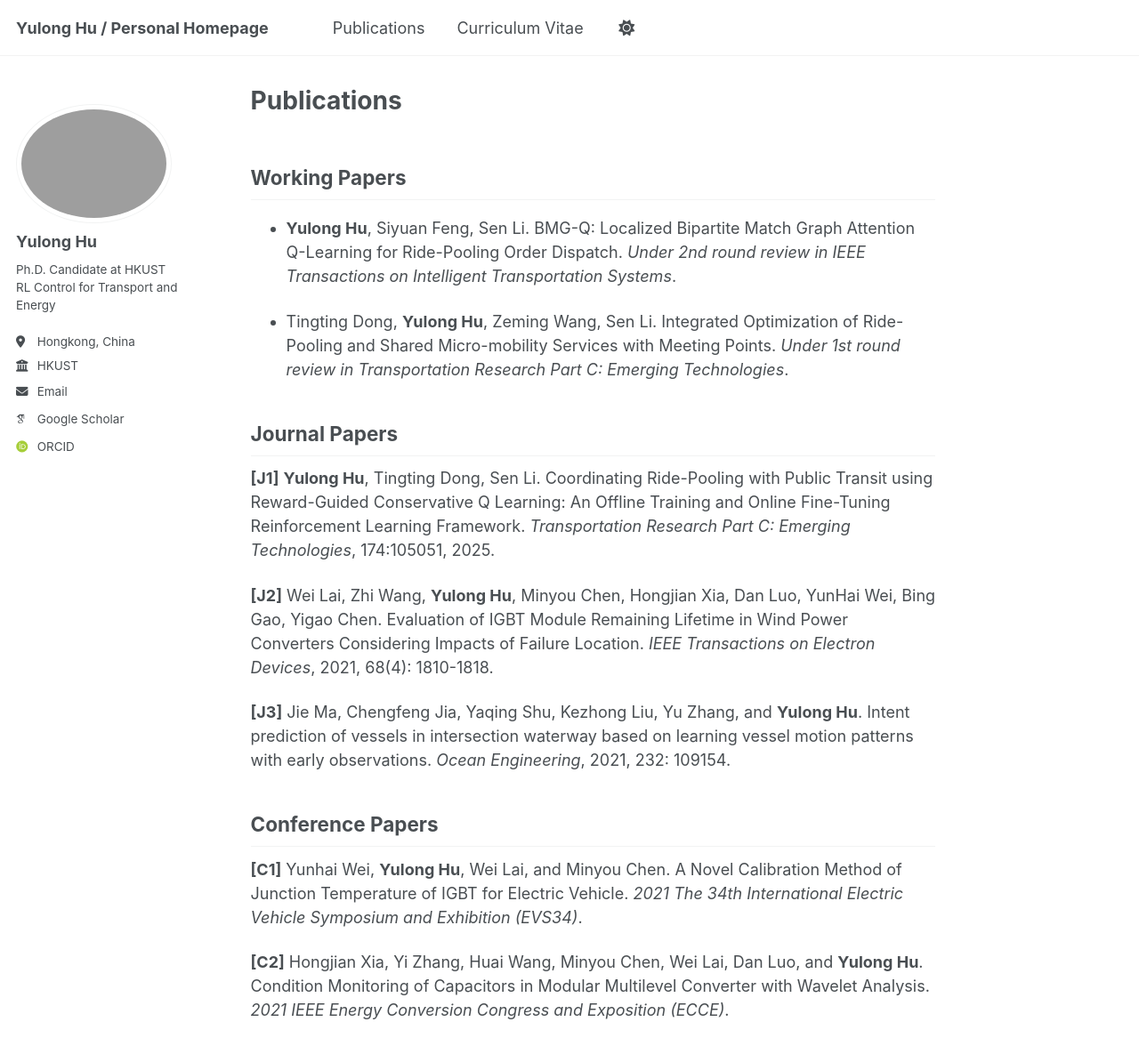
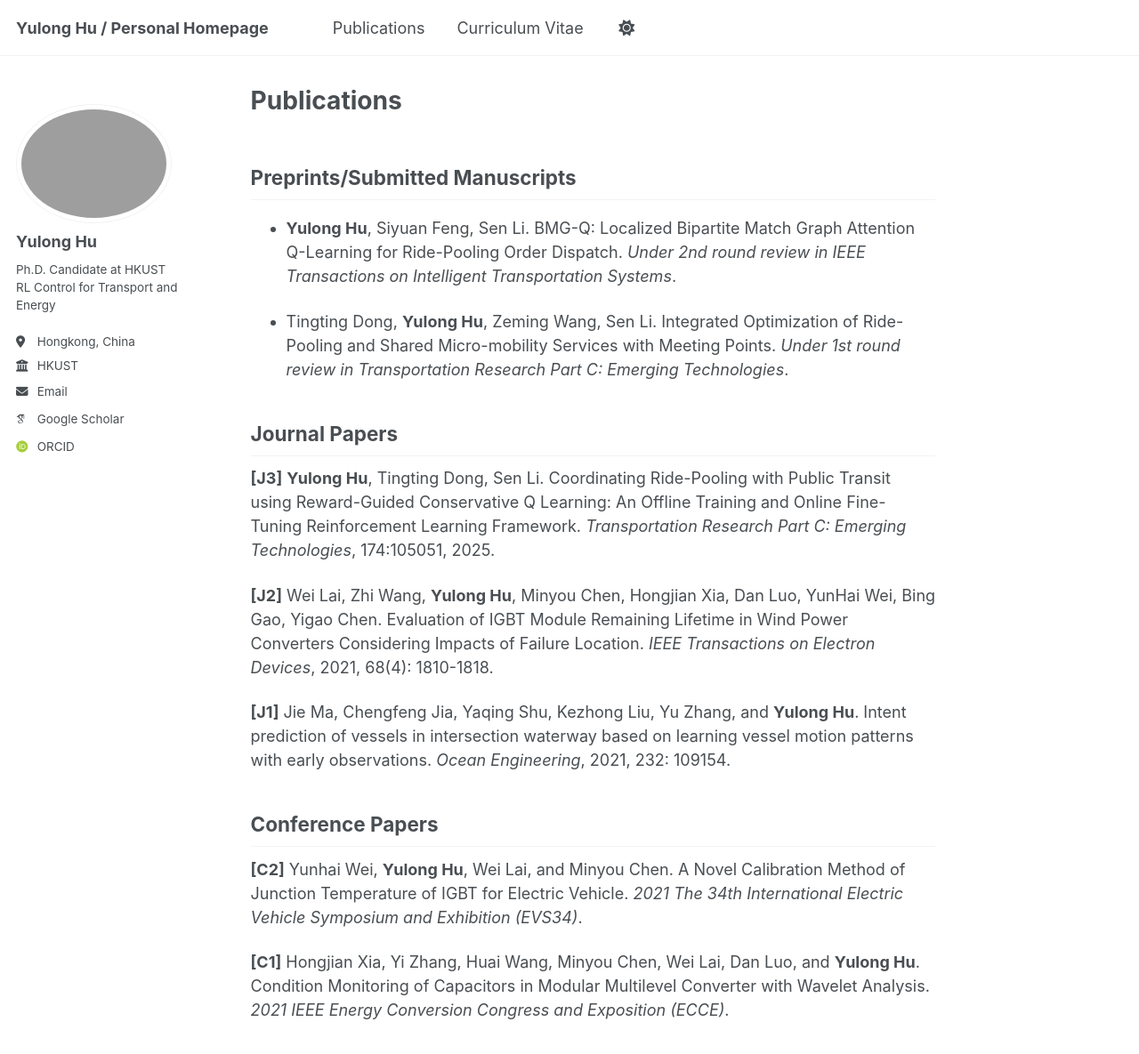
Before and after one commit to yulonghu2000/yulonghu2000.github.io, a Jekyll site: the page built from _pages/publications.md, in a window 1280 px wide and 1400 px high. Shown: the top 1185 px of the window at 89% size. Built offline with Jekyll 4.4.1, drawn with Linux system fonts in a browser that asks for light colours; some web fonts are replaced.

Commit message:
Update publications.md

```diff
--- a/_pages/publications.md
+++ b/_pages/publications.md
@@ -3,7 +3,7 @@ title: "Publications"
 permalink: /publications/
 author_profile: true
 ---
-## Working Papers
+## Preprints/Submitted Manuscripts
 
 - **Yulong Hu**, Siyuan Feng, Sen Li. BMG-Q: Localized Bipartite Match Graph Attention Q-Learning for Ride-Pooling Order Dispatch. *Under 2nd round review in IEEE Transactions on Intelligent Transportation Systems*.
 
@@ -11,14 +11,14 @@ author_profile: true
 
 ## Journal Papers
 
-**[J1]** **Yulong Hu**, Tingting Dong, Sen Li. Coordinating Ride-Pooling with Public Transit using Reward-Guided Conservative Q Learning: An Offline Training and Online Fine-Tuning Reinforcement Learning Framework. *Transportation Research Part C: Emerging Technologies*, 174:105051, 2025.
+**[J3]** **Yulong Hu**, Tingting Dong, Sen Li. Coordinating Ride-Pooling with Public Transit using Reward-Guided Conservative Q Learning: An Offline Training and Online Fine-Tuning Reinforcement Learning Framework. *Transportation Research Part C: Emerging Technologies*, 174:105051, 2025.
 
 **[J2]** Wei Lai, Zhi Wang, **Yulong Hu**, Minyou Chen, Hongjian Xia, Dan Luo, YunHai Wei, Bing Gao, Yigao Chen. Evaluation of IGBT Module Remaining Lifetime in Wind Power Converters Considering Impacts of Failure Location. *IEEE Transactions on Electron Devices*, 2021, 68(4): 1810-1818.
 
-**[J3]** Jie Ma, Chengfeng Jia, Yaqing Shu, Kezhong Liu, Yu Zhang, and **Yulong Hu**. Intent prediction of vessels in intersection waterway based on learning vessel motion patterns with early observations. *Ocean Engineering*, 2021, 232: 109154.
+**[J1]** Jie Ma, Chengfeng Jia, Yaqing Shu, Kezhong Liu, Yu Zhang, and **Yulong Hu**. Intent prediction of vessels in intersection waterway based on learning vessel motion patterns with early observations. *Ocean Engineering*, 2021, 232: 109154.
 
 ## Conference Papers
 
-**[C1]** Yunhai Wei, **Yulong Hu**, Wei Lai, and Minyou Chen. A Novel Calibration Method of Junction Temperature of IGBT for Electric Vehicle. *2021 The 34th International Electric Vehicle Symposium and Exhibition (EVS34)*.
+**[C2]** Yunhai Wei, **Yulong Hu**, Wei Lai, and Minyou Chen. A Novel Calibration Method of Junction Temperature of IGBT for Electric Vehicle. *2021 The 34th International Electric Vehicle Symposium and Exhibition (EVS34)*.
 
-**[C2]** Hongjian Xia, Yi Zhang, Huai Wang, Minyou Chen, Wei Lai, Dan Luo, and **Yulong Hu**. Condition Monitoring of Capacitors in Modular Multilevel Converter with Wavelet Analysis. *2021 IEEE Energy Conversion Congress and Exposition (ECCE)*.
+**[C1]** Hongjian Xia, Yi Zhang, Huai Wang, Minyou Chen, Wei Lai, Dan Luo, and **Yulong Hu**. Condition Monitoring of Capacitors in Modular Multilevel Converter with Wavelet Analysis. *2021 IEEE Energy Conversion Congress and Exposition (ECCE)*.
```
